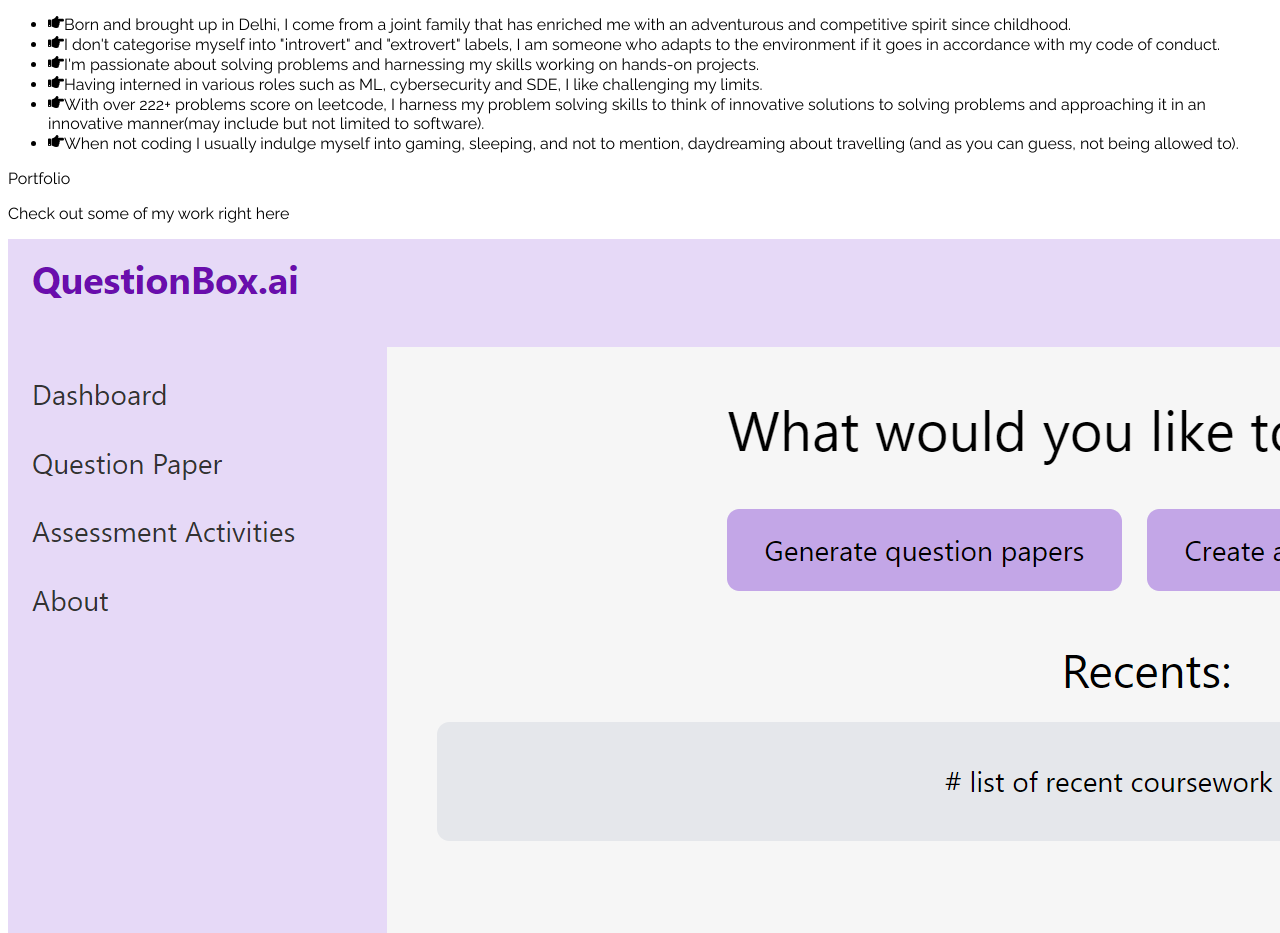
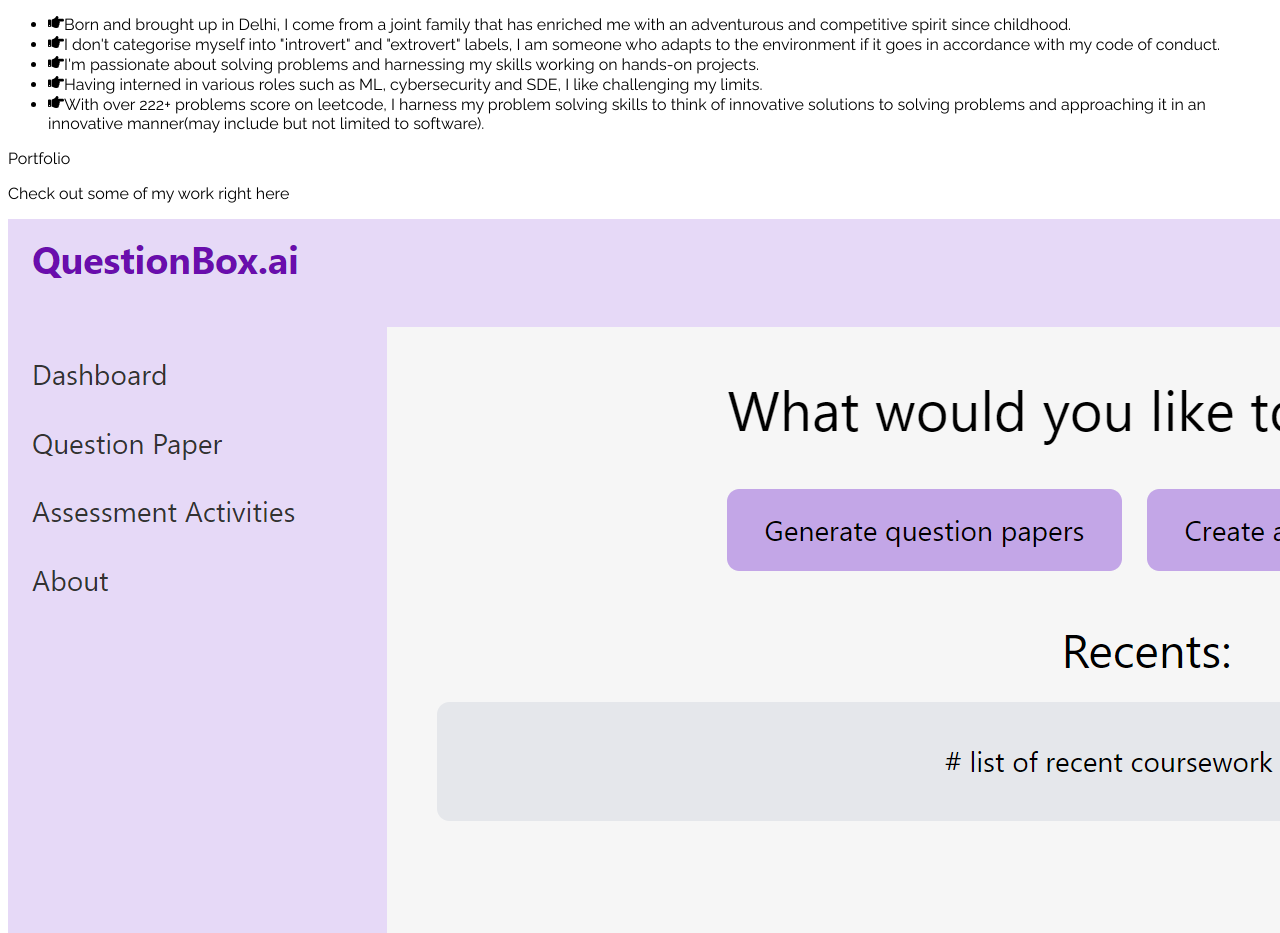
Before and after one commit to sahej-hira/portfolio, a React (Create React App) app: page / in a window 1280 px wide. Shown: the part 1600-2533 px from the top of the page. Built offline with nearby package versions, Linux system fonts and the light colour scheme; the HTML template or start-up script is replaced by a standard one.

Commit message:
Update About.jsx
still trying to solve overlapping problem

```diff
--- a/src/components/About.jsx
+++ b/src/components/About.jsx
@@ -61,14 +61,7 @@
             limited to software).{" "}
           </li>
 
-          <li className="flex">
-            <span className="mr-2">
-              <FaHandPointRight />
-            </span>
-            When not coding I usually indulge myself into gaming, sleeping, and
-            not to mention, daydreaming about travelling (and as you can guess,
-            not being allowed to).
-          </li>
+
         </ul>
 
 
```
